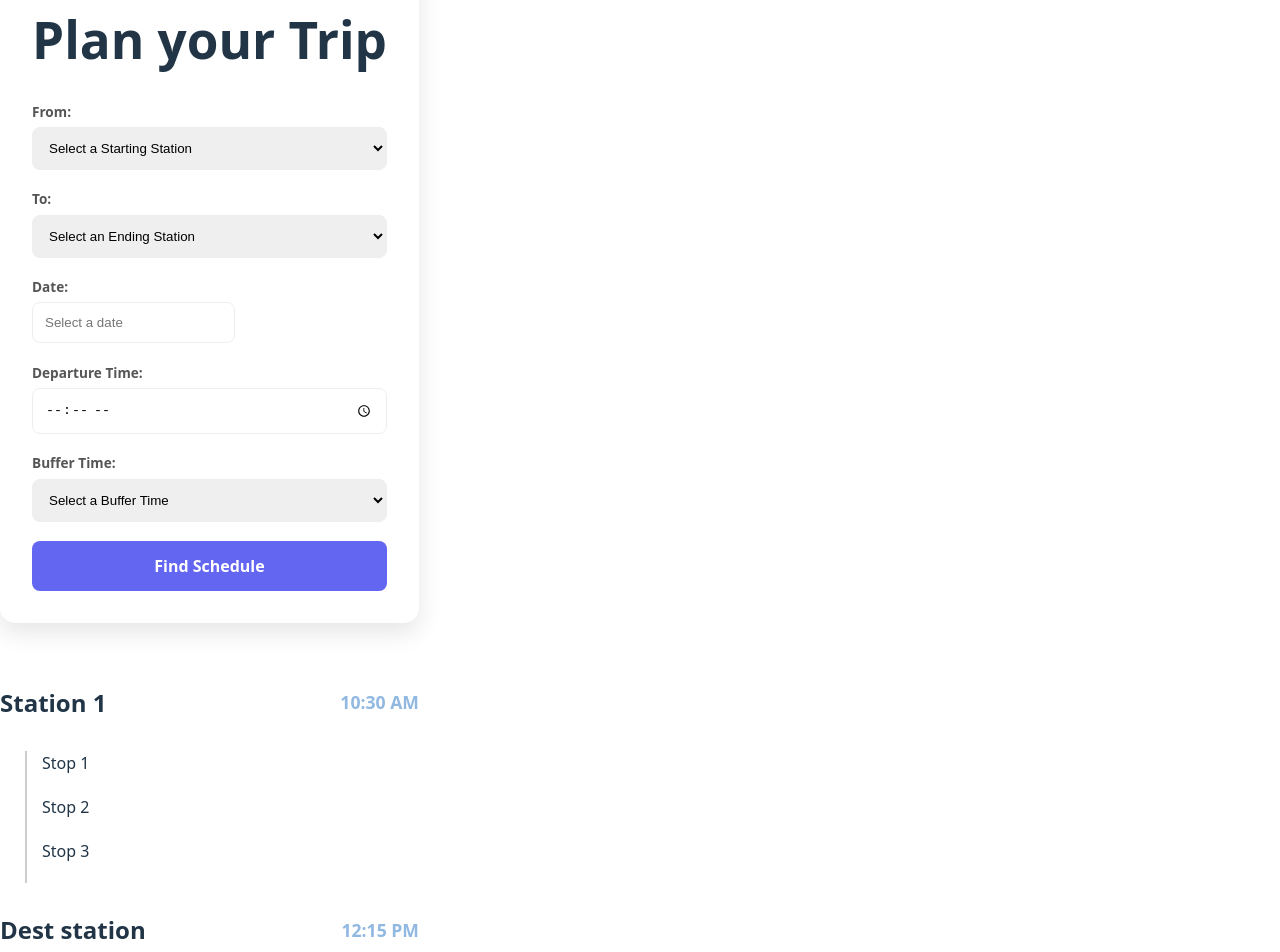
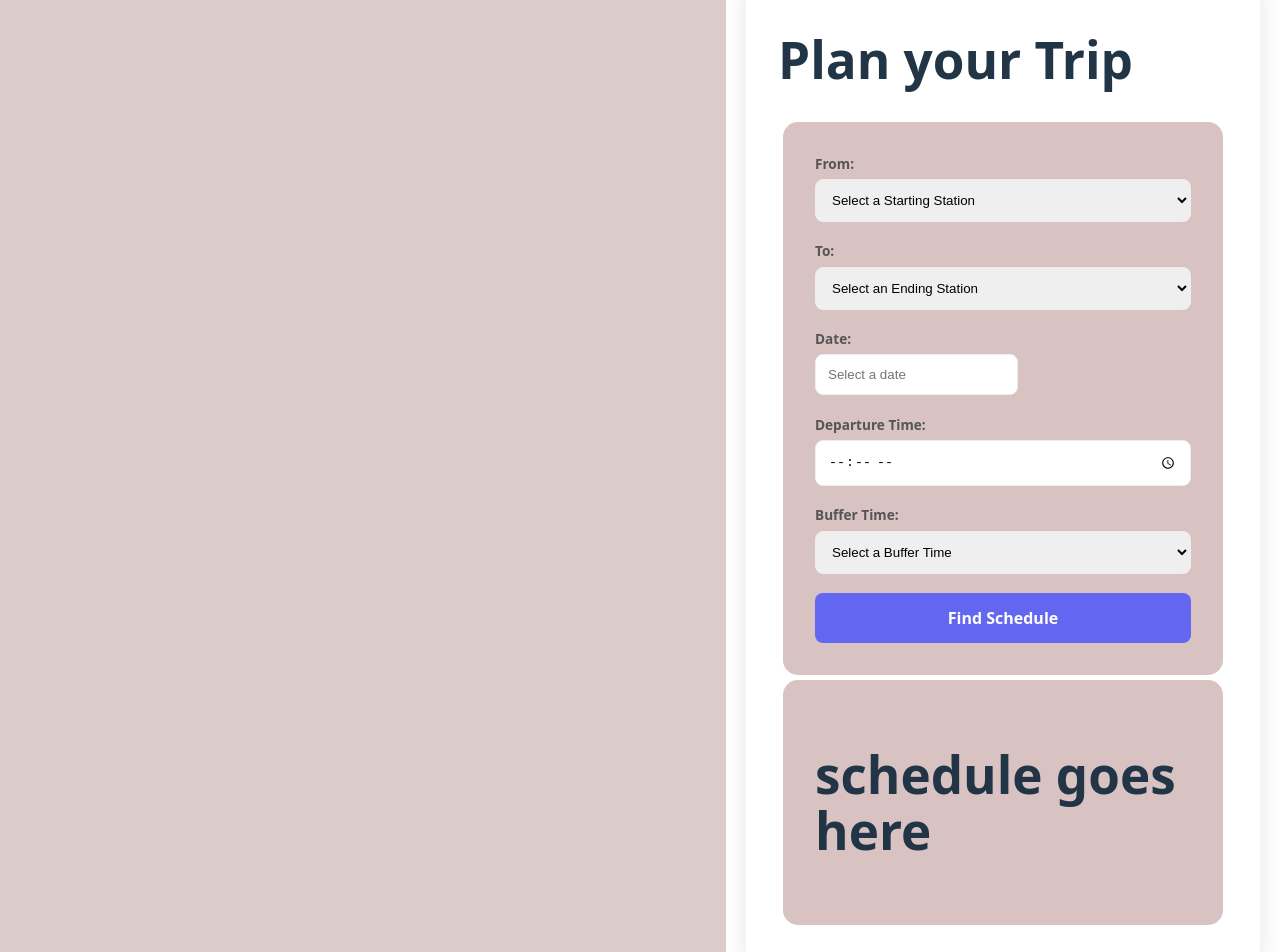
Before and after one commit to hollyxue05/hopperhacks-2026, a React (Vite) app: page / in a window 1280 px wide. Shown: the part 180-1132 px from the top of the page. Built offline with nearby package versions, Linux system fonts and the light colour scheme.

Commit message:
added containers for landing page

```diff
--- a/frontend/src/LandingPage.css
+++ b/frontend/src/LandingPage.css
@@ -1,11 +1,45 @@
-.container {
+.map-and-tripInfo{
+  display: flex;
+  width: 100vw;         /* Full width of the screen */
+  min-height: 100vh;    /* Full height of the screen */
+  margin: 0;
+  padding: 0;
+}
+
+.map-container{
+  flex: 1;
+  background: rgb(221, 204, 204);
+
+}
+
+.trip-container {
+  flex: 1;
   background: white;
   padding: 2rem;
   border-radius: 15px;
   box-shadow: 0 10px 25px rgba(0,0,0,0.1);
   max-width: 450px;
-  margin: 2rem auto;
+  margin: 20px;
+  justify-content: right;
 }
+
+.trip-input-container {
+  background: rgb(216, 194, 194);
+  padding: 2rem;
+  border-radius: 15px;
+  max-width: 450px;
+  margin: 5px;
+}
+
+.schedule-list-container{
+  background: rgb(216, 194, 194);
+  padding: 2rem;
+  border-radius: 15px;
+  max-width: 450px;
+  margin: 5px;
+  justify-content: right;
+}
+
 .input-group {
   margin-bottom: 1.2rem;
   display: flex;
--- a/frontend/src/LandingPage.jsx
+++ b/frontend/src/LandingPage.jsx
@@ -9,18 +9,32 @@ function LandingPage() {
 
 
   return (
-    <>
-    <div>
-      <h1>Welcome</h1>
-      <UserInput />
+
+  <div className = "landing-page">
+    <h1>Welcome</h1>
+    <div className = "map-and-tripInfo">
+
+      <div className= "map-container">
+        <p>map goes here</p>
+        </div>
+
+      <div className= "trip-container">
+        <h1>Plan your Trip</h1>
+        <UserInput />
+          <div className = "schedule-list-container">
+            <h1>schedule goes here</h1>
+          </div>
+      </div>
     </div>
+  </div>
 
 
 
-    </>
+
   );
 }
 
+/** function for trip input*/
 function UserInput() {
 //inputs
   const [from, setFrom] = useState("");
@@ -30,8 +44,7 @@ function UserInput() {
 
   <h>test</h>
   return (
-    <div className= "container">
-      <h1>Plan your Trip</h1>
+    <div className= "trip-input-container">
       <form>
         <div className= "input-group">
           <label>From:</label>
--- a/frontend/src/Page2.css
+++ b/frontend/src/Page2.css
@@ -1,10 +1,18 @@
+
+.schedule{
+  margin: 20px;
+  background: white;
+  border-radius: 15px;
+  box-shadow: 0 10px 25px rgba(0,0,0,0.1);
+  padding: 20px;
+}
+
 
 .station-header-w-time{
   display: flex;             /* Turns on flexbox */
   justify-content: space-between; /* Pushes name to left, time to right */
   align-items: center;       /* Vertically centers the text so they line up */
   padding: 10px 0;           /* Adds a little breathing room top/bottom */
-
 }
 
 .station-time {
```
